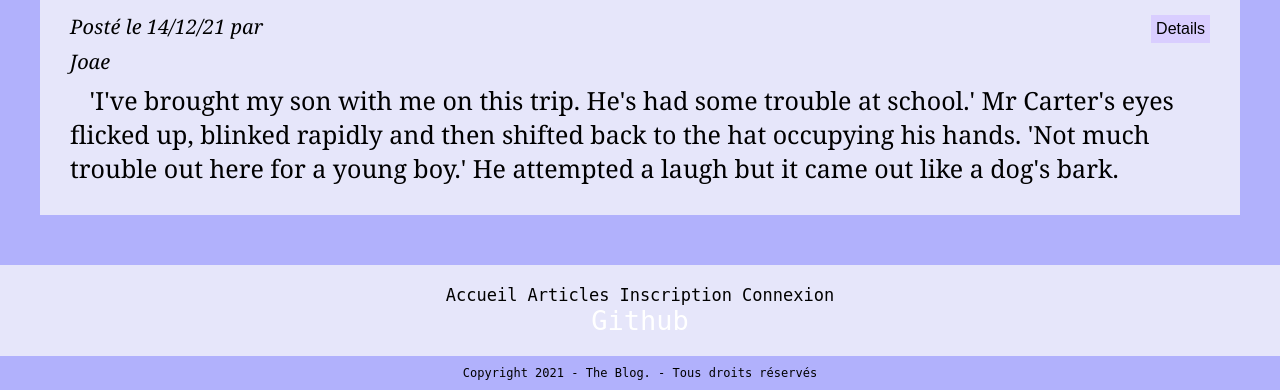
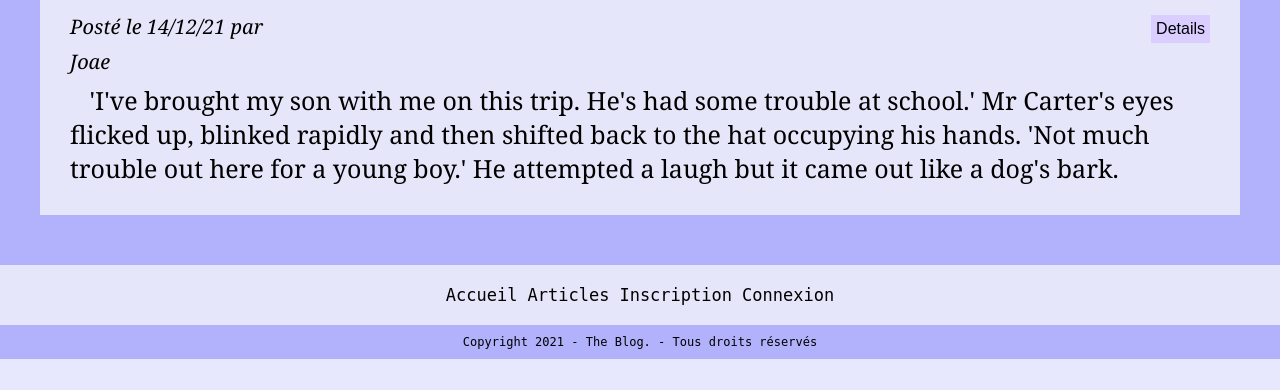
Before and after one commit to pierre-ninfei/blog, a PHP site: page /index.php in a window 1280 px wide. Shown: the part 1245-1635 px from the top of the page. After the commit the page ends 1604 px from the top, so only its background shows below. Run offline with PHP 8.4, Linux system fonts and the light colour scheme; data comes from the database, SQL or seed files in the repository.

Commit message:
Update footer.php

```diff
--- a/footer.php
+++ b/footer.php
@@ -42,10 +42,11 @@
    echo "
          </div>
       <div class ='social'>
-      <a class = 'github' href='https://github.com/pierre-ninfei/blog'> Github </a>
       </div>
    </div>
    <p id='copyright'>Copyright 2021 - The Blog. - Tous droits réservés<p>
 
    "
 ?>
+
+<!-- <a class = 'github' href='https://github.com/pierre-ninfei/blog'> Github </a>  -->
```
